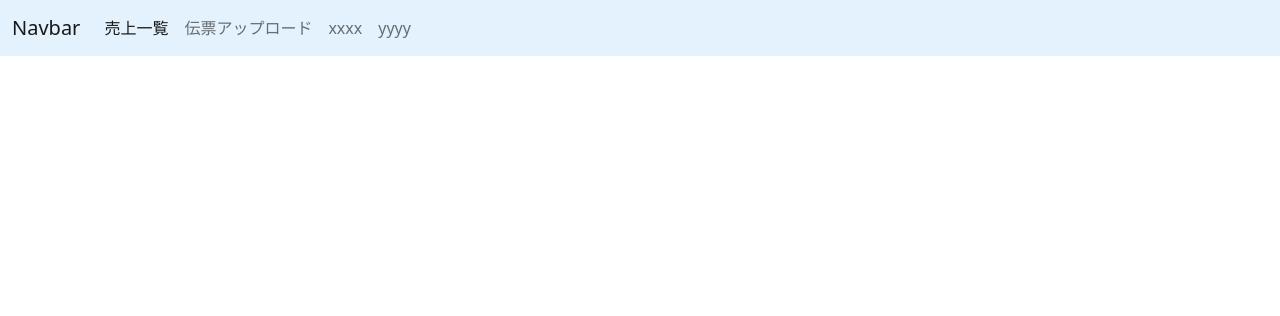
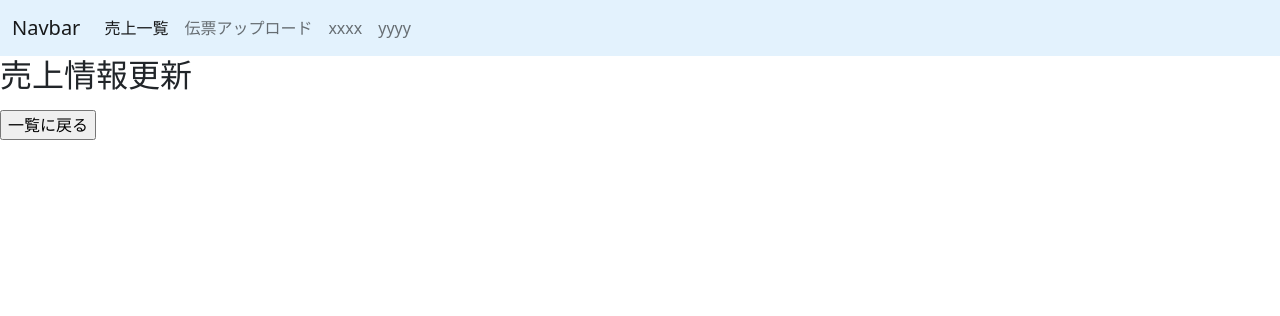
Before and after one commit to keteru/test, a Flask app: template flask/testapp/templates/testapp/uriage_edit.html in a window 1280 px wide. Shown: the top 316 px of the page. Run offline with Flask 3, Linux system fonts and the light colour scheme; the template is opened without the code that fills it, so the values that code supplies are empty.

Commit message:
syusei commit

```diff
--- a/flask/testapp/templates/testapp/uriage_edit.html
+++ b/flask/testapp/templates/testapp/uriage_edit.html
@@ -1,4 +1,12 @@
 {% extends "layout.html" %}
 
 {% block content %}
+<div class="edit">
+	<h2>売上情報更新</h2>
+	<p>
+		<form action="{{ url_for('uriage') }}" method="POST">
+			<input class="modorubutton" type="submit" value="一覧に戻る">
+		</form>
+	</p>
+</div>
 {% endblock %}
```
